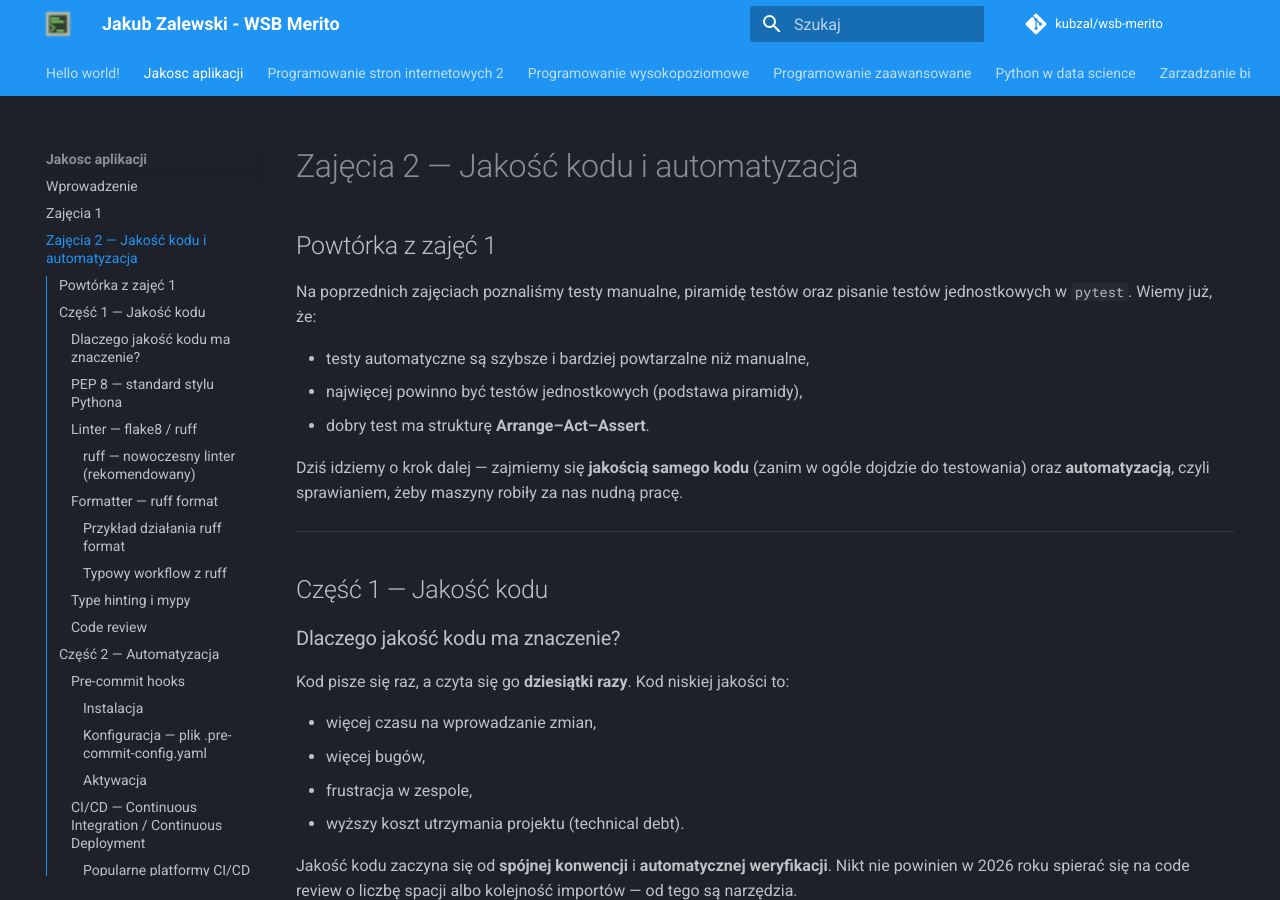
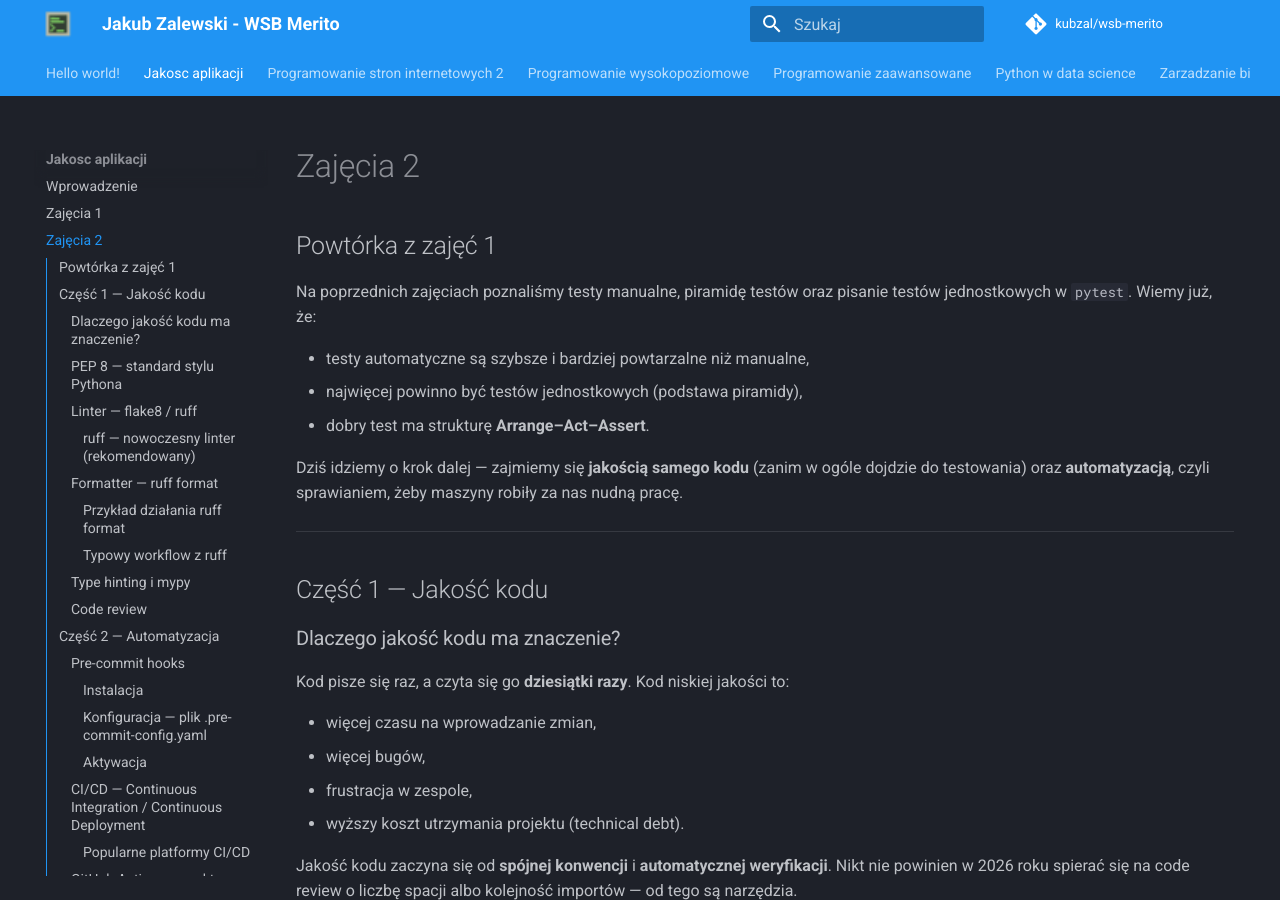
Before and after one commit to kubzal/wsb-merito, an MkDocs documentation site: the page built from docs/jakosc_aplikacji/zajecia_2.md, in a window 1280 px wide and 900 px high. Built offline with MkDocs 1.6.1 and Material for MkDocs 9.7.7, drawn with Linux system fonts in a browser that asks for light colours; comment, search, counter and statistics services are not loaded.

Commit message:
jakosc aplikacji - zajecia 2 (header)

```diff
--- a/docs/jakosc_aplikacji/zajecia_2.md
+++ b/docs/jakosc_aplikacji/zajecia_2.md
@@ -1,4 +1,4 @@
-# Zajęcia 2 — Jakość kodu i automatyzacja
+# Zajęcia 2
 
 ## Powtórka z zajęć 1
 
```
